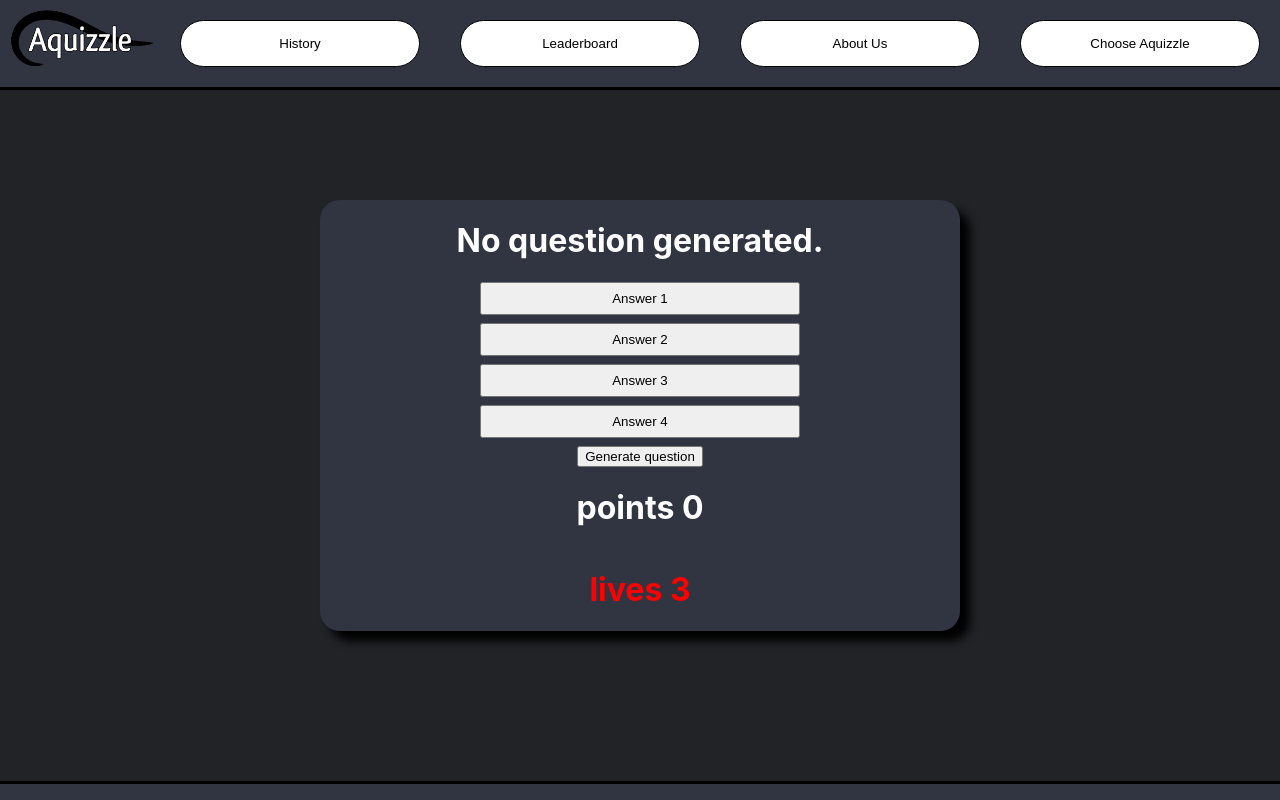
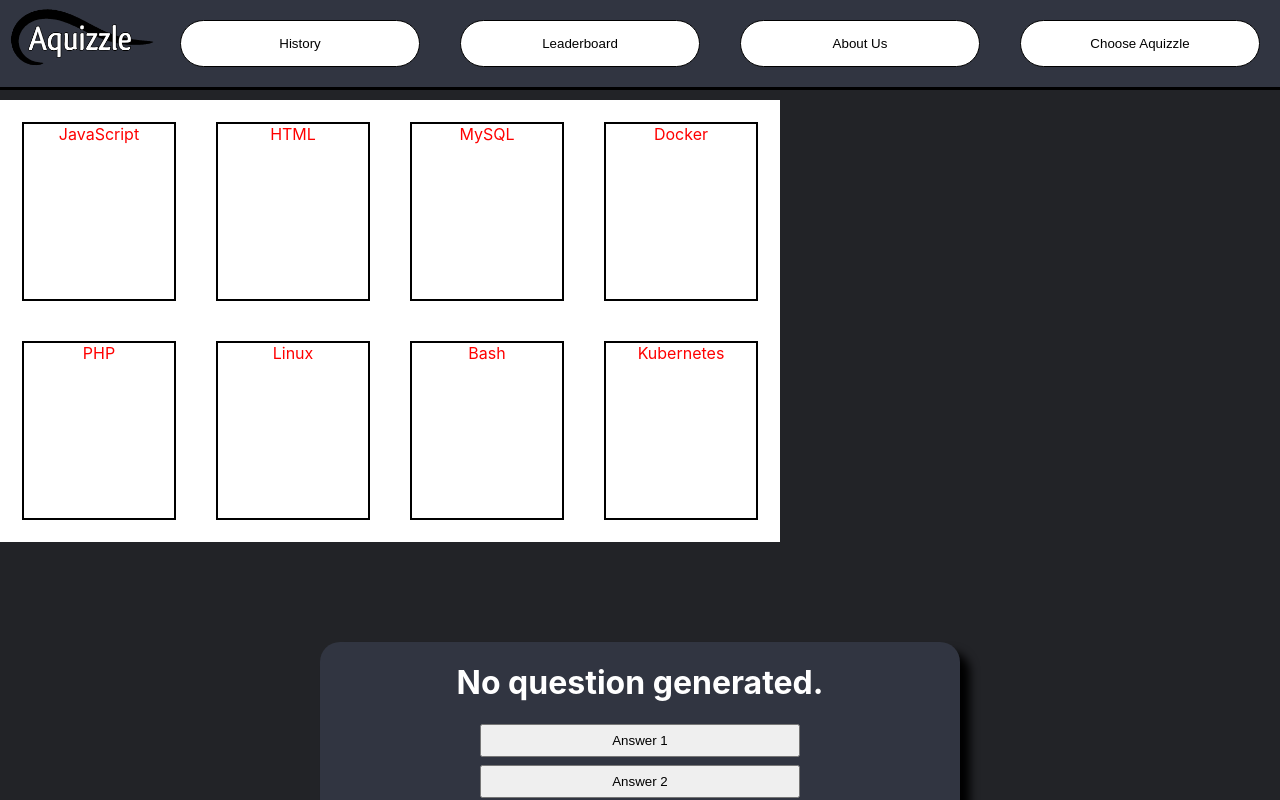
Before and after one commit to Aquizzle-Dev-Team/Aquizzle, a React (Create React App) app: page / in a window 1280 px wide. Shown: the top 800 px of the page. Built offline with nearby package versions, Linux system fonts and the light colour scheme; no server answers.

Commit message:
started on view to select quiz

```diff
--- /dev/null
+++ b/src/css/quizSelector.css
@@ -0,0 +1,20 @@
+.quizSelectorContainer {
+    background-color: white;
+    color: black;
+    display: grid;
+    grid-template-columns: repeat(4, 25%);
+    border: solid white 2px;
+    margin: auto;
+}
+
+.selectorCards {
+    border: solid black 2px;
+    width: 150px;
+    height: 175px;
+    margin: 20px;
+}
+
+.cardText {
+    vertical-align: super;
+    color: red;
+}
--- /dev/null
+++ b/src/presenters/quizSelectorPresenter.tsx
@@ -0,0 +1,7 @@
+import QuizSelectorView from '../views/quizSelectorView';
+
+export default
+function QuizSelector(){
+
+    return(<QuizSelectorView/>)
+}
--- a/src/views/App.tsx
+++ b/src/views/App.tsx
@@ -9,6 +9,7 @@ const HomePageButtons = require('../presenters/homePageButtonsPresenter').defaul
 const StartQuiz = require('../presenters/startQuizPresenter').default;
 const Quiz = require('../presenters/quizPresenter').default;
 const Footer = require('../presenters/footerPresenter').default;
+const QuizSelector = require('../presenters/quizSelectorPresenter').default;
 
 function App() {
 
@@ -16,6 +17,9 @@ function App() {
     <div className="App">
       <Logo className="logo"/>
       <HomePageButtons className="homePageButtons"/>
+
+      <QuizSelector className="quizSelector"/>
+
       <StartQuiz class="startHomePage"/>
       <Quiz className="quiz"/>
       {<Footer className="footer"/>}
@@ -24,3 +28,16 @@ function App() {
 }
 
 export default App;
+
+/*return (
+  <div className="App">
+    <Logo className="logo"/>
+    <HomePageButtons className="homePageButtons"/>
+
+    <QuizSelector className="quizSelector"/>
+
+    <StartQuiz class="startHomePage"/>
+    <Quiz className="quiz"/>
+    {<Footer className="footer"/>}
+  </div>
+);*/
--- /dev/null
+++ b/src/views/quizSelectorView.tsx
@@ -0,0 +1,34 @@
+import "../css/quizSelector.css";
+
+function QuizSelectorView() {
+    return(
+        <div className="quizSelectorContainer">
+            <div className="selectorCards">
+                <span className="cardText">JavaScript</span>
+            </div>
+            <div className="selectorCards">
+                <span className="cardText">HTML</span>
+            </div>
+            <div className="selectorCards">
+                <span className="cardText">MySQL</span>
+            </div>
+            <div className="selectorCards">
+                <span className="cardText">Docker</span>
+            </div>
+            <div className="selectorCards">
+                <span className="cardText">PHP</span>
+            </div>
+            <div className="selectorCards">
+                <span className="cardText">Linux</span>
+            </div>
+            <div className="selectorCards">
+                <span className="cardText">Bash</span>
+            </div>
+            <div className="selectorCards">
+                <span className="cardText">Kubernetes</span>
+            </div>
+        </div>
+    )
+}
+
+export default QuizSelectorView;
```
Also changed, not shown: 1 other file (tests, documents, lock files or other folders).
